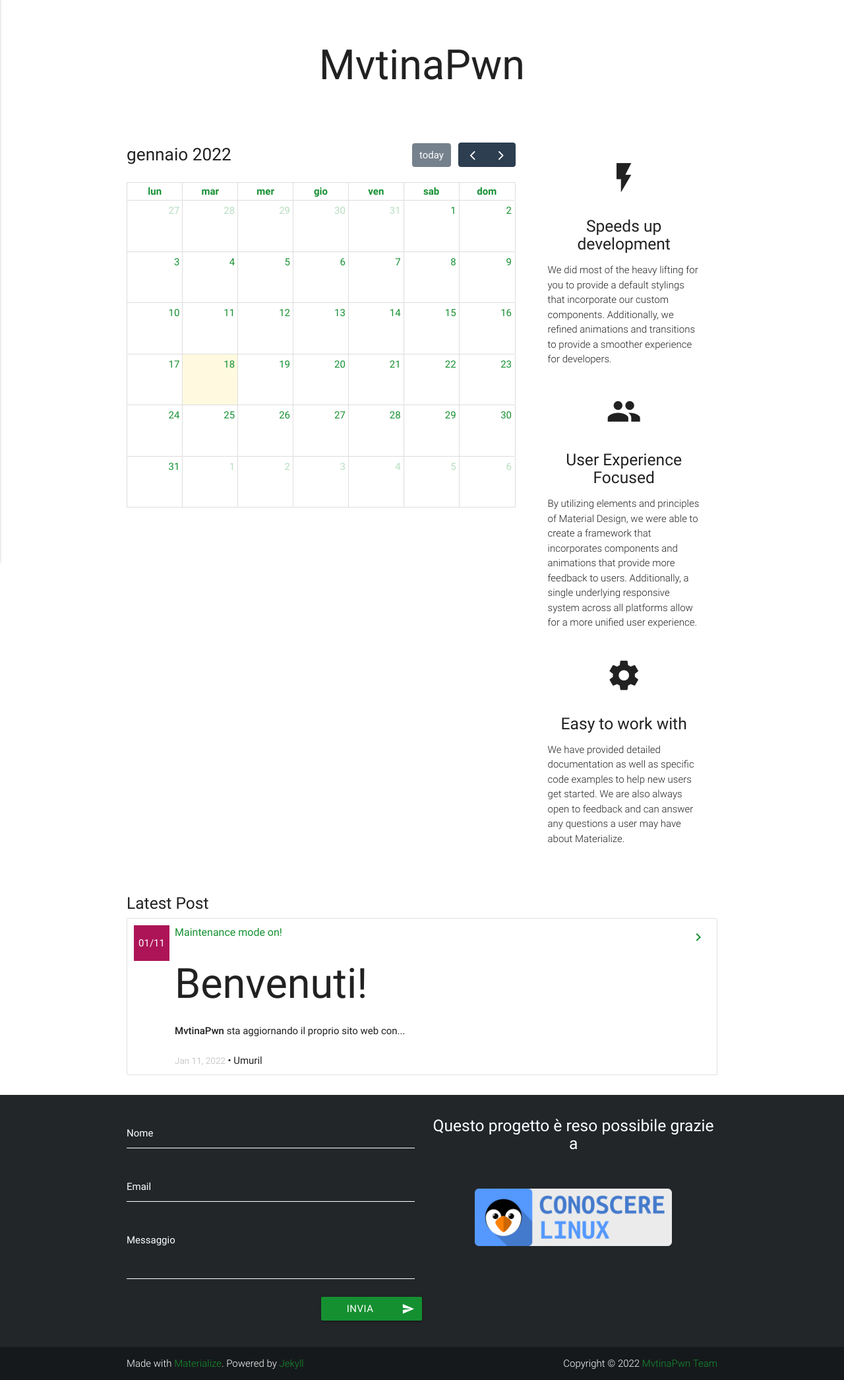
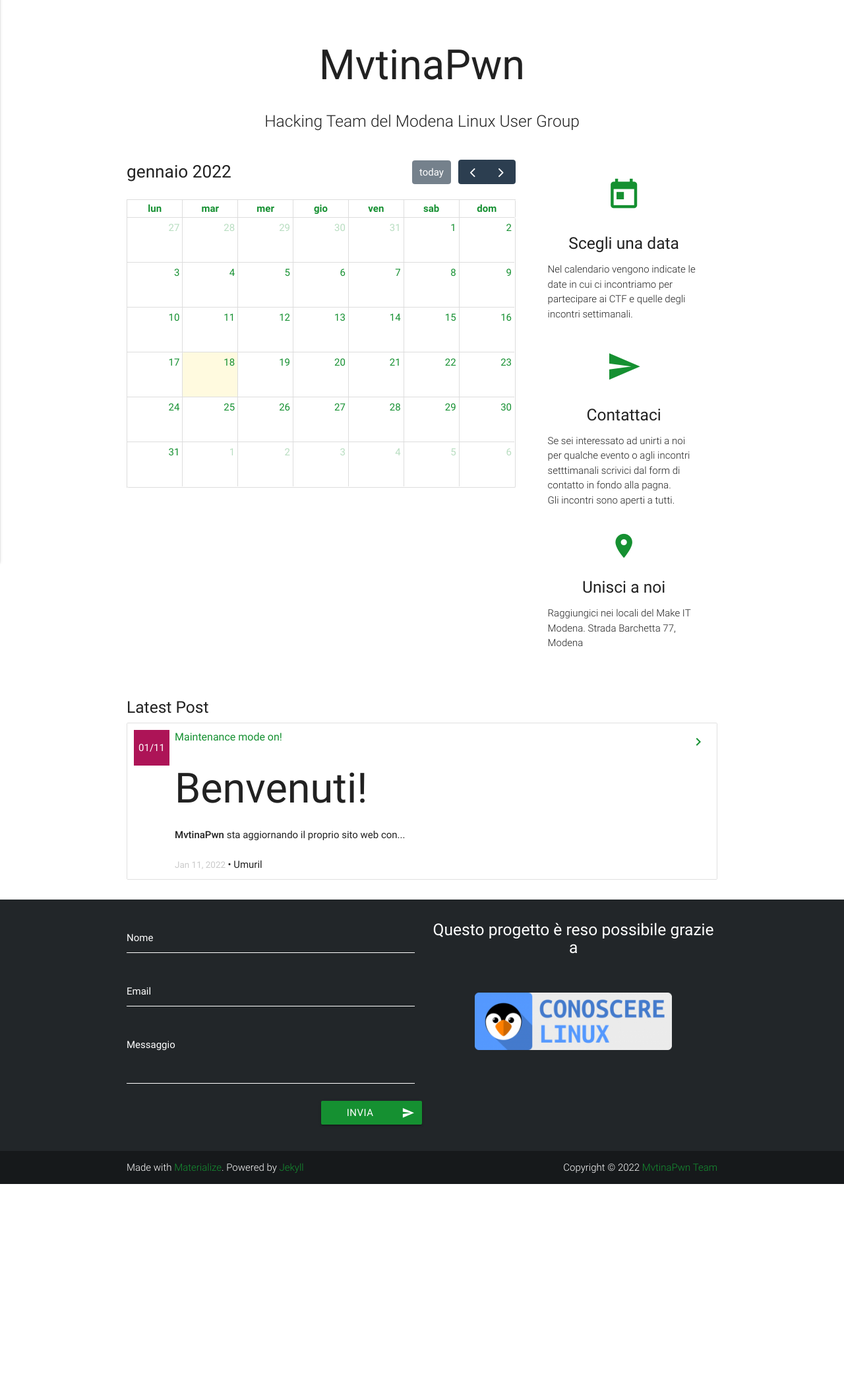
Before and after one commit to MvtinaPwn/mvtinapwn.github.io, a Jekyll site: the page built from index.md, in a window 1280 px wide, cut to the strip 108-2199 px from the top of the page. Shown: the whole strip at 66% size. Built offline with Jekyll 4.4.1, drawn with Linux system fonts in a browser that asks for light colours; nearby versions of some CDN libraries; after the commit the page ends 1902 px from its top, so only the background shows below that.

Commit message:
ultimate home page layout

```diff
--- a/_includes/head.html
+++ b/_includes/head.html
@@ -27,8 +27,8 @@
                 events: {
                     googleCalendarId: 'mvtinapwn@gmail.com',
                 },
-                aspectRatio: 3,
-                height: 'auto',
+                // aspectRatio: 1.35,
+                // height: 'auto',
                 locale: 'it',
                 eventTimeFormat: {
                     hour: 'numeric',
--- a/_layouts/home.html
+++ b/_layouts/home.html
@@ -7,7 +7,8 @@ layout: default
         <br><br>
         <h1 class="header center">{{ site.title }}</h1>
         <div class="row center">
-            <h5 class="header col s12 light">{{ content }}</h5>
+            <h5 class="header col s12 light">
+                Hacking Team del Modena Linux User Group</h5>
         </div>
     </div>
 </div>
@@ -22,45 +23,36 @@ layout: default
             <div class="col s12 l4">
                 <div class="col s12">
                     <div class="icon-block">
-                        <h2 class="center"><i class="material-icons">flash_on</i></h2>
-                        <h5 class="center">Speeds up development</h5>
+                        <h2 class="center text-secondary-color"><i class="material-icons">today</i></h2>
+                        <h5 class="center">Scegli una data</h5>
 
-                        <p class="light">We did most of the heavy lifting for you to provide a default stylings that
-                            incorporate our
-                            custom components. Additionally, we refined animations and transitions to provide a smoother
-                            experience for
-                            developers.</p>
-                    </div>
-                </div>
-
-                <div class="col s12">
-                    <div class="icon-block">
-                        <h2 class="center"><i class="material-icons">group</i></h2>
-                        <h5 class="center">User Experience Focused</h5>
-
-                        <p class="light">By utilizing elements and principles of Material Design, we were able to create
-                            a
-                            framework
-                            that incorporates components and animations that provide more feedback to users.
-                            Additionally, a
-                            single
-                            underlying responsive system across all platforms allow for a more unified user experience.
+                        <p class="light">
+                            Nel calendario vengono indicate le date in cui ci incontriamo per partecipare ai CTF e quelle degli incontri settimanali.
                         </p>
                     </div>
                 </div>
 
                 <div class="col s12">
                     <div class="icon-block">
-                        <h2 class="center"><i class="material-icons">settings</i></h2>
-                        <h5 class="center">Easy to work with</h5>
+                        <h2 class="center text-secondary-color"><i class="material-icons">send</i></h2>
+                        <h5 class="center">Contattaci</h5>
 
-                        <p class="light">We have provided detailed documentation as well as specific code examples to
-                            help
-                            new users
-                            get started. We are also always open to feedback and can answer any questions a user may
-                            have
-                            about
-                            Materialize.</p>
+                        <p class="light">
+                            Se sei interessato ad unirti a noi per qualche evento o agli incontri setttimanali scrivici dal form di contatto in fondo alla pagna.<br>
+                            Gli incontri sono aperti a tutti.
+                        </p>
+                    </div>
+                </div>
+
+                <div class="col s12">
+                    <div class="icon-block">
+                        <h3 class="center text-secondary-color"><i class="material-icons">location_on</i></h3>
+                        <h5 class="center">Unisci a noi</h5>
+
+                        <p class="light">
+                            Raggiungici nei locali del Make IT Modena.
+                            Strada Barchetta 77, Modena
+                        </p>
                     </div>
                 </div>
             </div>
--- a/_sass/main.scss
+++ b/_sass/main.scss
@@ -1,4 +1,6 @@
 @charset "utf-8";
+
+@import "materialize/components/variables";
 
 h1, h2, h3, h4, h5, h6 {
     -webkit-font-smoothing: antialiased;
@@ -19,7 +21,7 @@ h1.page-title {
     font-weight: 500;
     font-size: 2.3em;
     text-align: center;
-    color: #159031; //#29b6f6
+    color: $secondary-color;
 }
 .col.grid-example {
     border: 1px solid #eee;
@@ -54,7 +56,7 @@ h1.page-title {
     text-align: center;
 }
 .post-meta h1.post-title {
-    color: #159031; //#29b6f6
+    color: $secondary-color; //#29b6f6
     font-size: 2.8em;
     font-weight: 800;
 }
@@ -78,16 +80,16 @@ p.rss-subscribe {
     background-color:#6B6E70;
 }
 
-/*
+
 .light-black{
     color:#222629;
 }
-.dark-green{
-    color:#159031;
+.text-secondary-color{
+    color: $secondary-color;
 }
 .light-green-bg{
     color:#93c01f;
-}*/
+}
 
 a img{
     max-width:100%;
```
